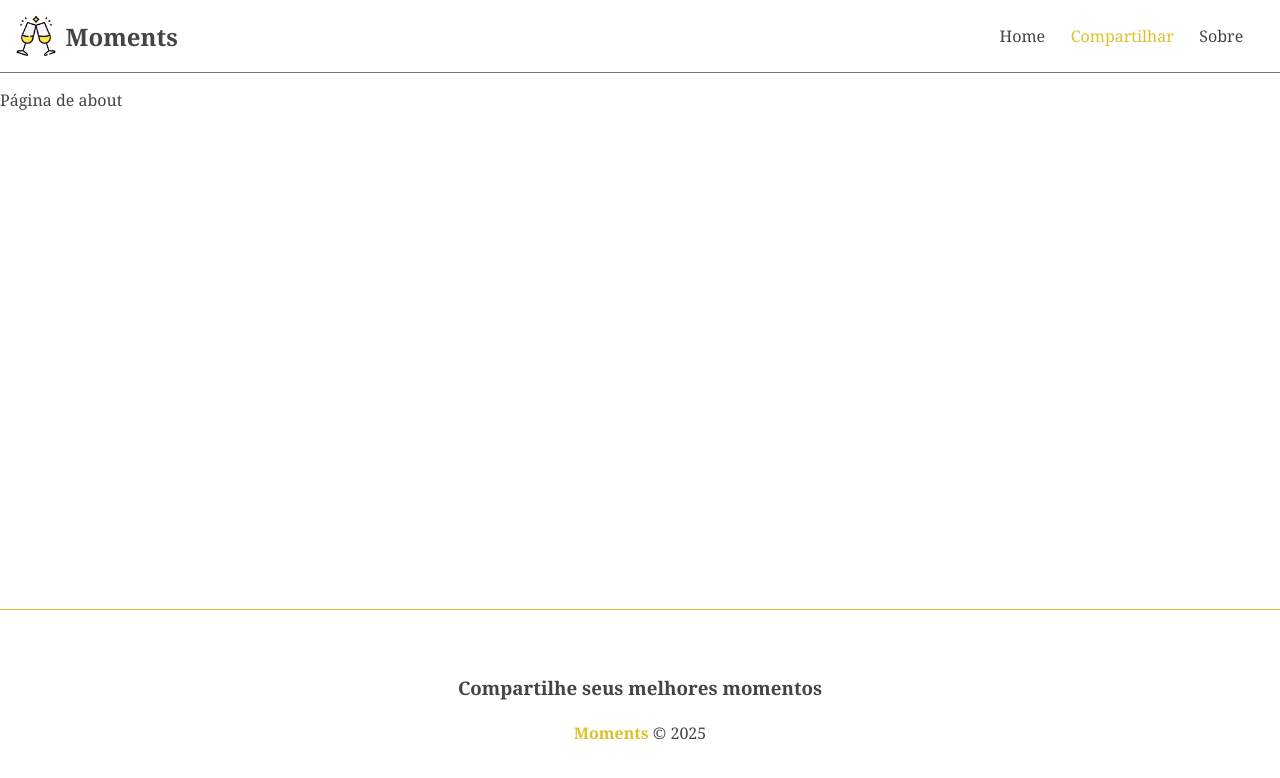
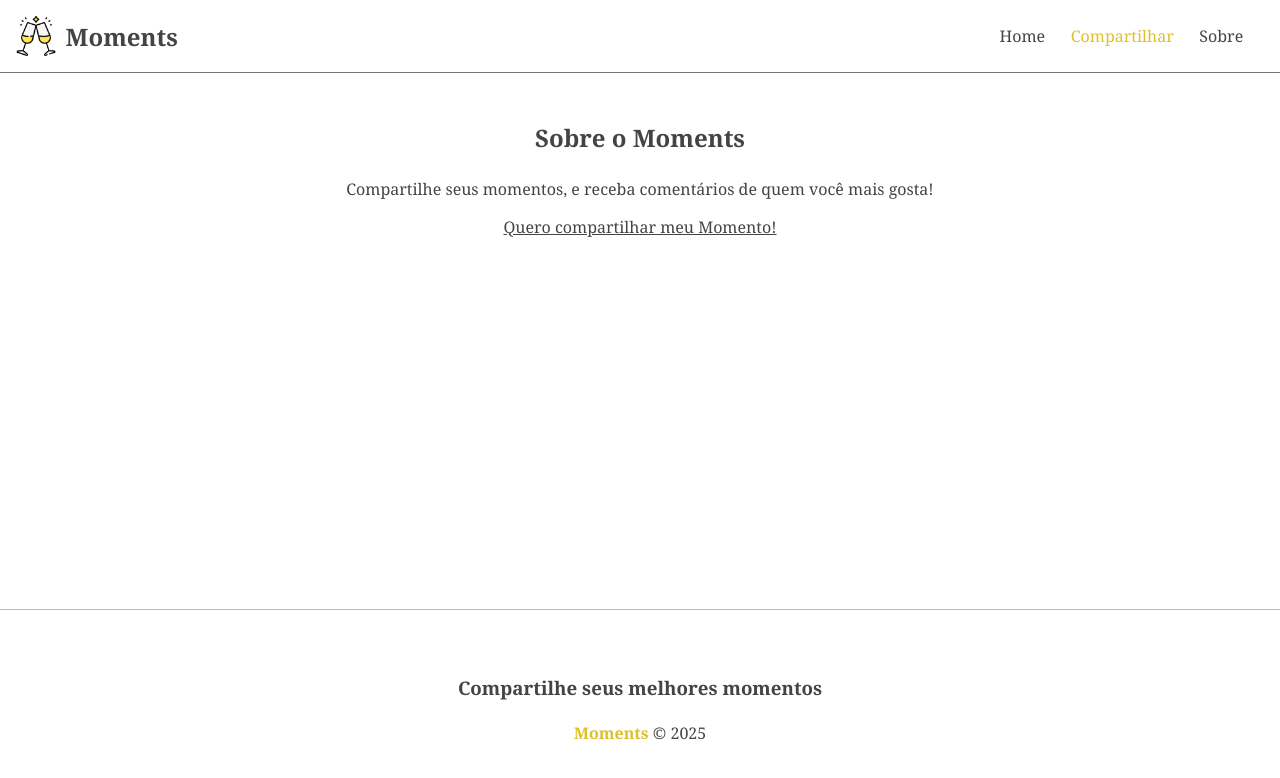
Before and after one commit to GMarcolla/app-moments, an Angular app: page /about in a window 1280 px wide. Shown: the top 778 px of the page. Built offline with nearby package versions, Linux system fonts and the light colour scheme.

Commit message:
Finaliza o componente de mensagens e desenvolve a tela de Sobre]

```diff
--- a/src/app/components/messages/messages.component.html
+++ b/src/app/components/messages/messages.component.html
@@ -1,7 +1,7 @@
 <div class="message" *ngIf="messagesService.message">
   <div class="message-header">
     <h2>Mensagem do sistema:</h2>
-    <button class="clear">
+    <button class="clear" (click)="messagesService.clear()">
       <fa-icon [icon]="faTimes"></fa-icon>
     </button>
   </div>
--- a/src/app/components/pages/about/about.component.css
+++ b/src/app/components/pages/about/about.component.css
@@ -0,0 +1,16 @@
+.about {
+  display: flex;
+  flex-direction: column;
+  align-items: center;
+  justify-content: center;
+  padding: 2em;
+}
+
+h2,
+p {
+  margin-bottom: 1em;
+}
+
+.about a {
+  text-decoration: underline;
+}
--- a/src/app/components/pages/about/about.component.html
+++ b/src/app/components/pages/about/about.component.html
@@ -1 +1,7 @@
-<p>Página de about</p>
+<div class="about">
+  <h2>Sobre o Moments</h2>
+  <p>
+    Compartilhe seus momentos, e receba comentários de quem você mais gosta!
+  </p>
+  <a routerLink="/moments/new">Quero compartilhar meu Momento!</a>
+</div>
--- a/src/app/components/pages/new-moment/new-moment.component.css
+++ b/src/app/components/pages/new-moment/new-moment.component.css
@@ -0,0 +1,9 @@
+h2 {
+  text-align: center;
+  margin-bottom: 1em;
+  font-size: 2.2em;
+}
+
+h2 span {
+  color: #dec129;
+}
--- a/src/app/components/pages/new-moment/new-moment.component.ts
+++ b/src/app/components/pages/new-moment/new-moment.component.ts
@@ -1,5 +1,7 @@
 import { Component, OnInit } from '@angular/core';
+import { Router } from '@angular/router';
 import { Moment } from 'src/app/Moments';
+import { MessagesService } from 'src/app/services/messages.service';
 import { MomentService } from 'src/app/services/moment.service';
 
 @Component({
@@ -10,7 +12,11 @@ import { MomentService } from 'src/app/services/moment.service';
 export class NewMomentComponent implements OnInit {
   btnText = 'Compartilhar';
 
-  constructor(private momentService: MomentService) {}
+  constructor(
+    private momentService: MomentService,
+    private messagesService: MessagesService,
+    private router: Router
+  ) {}
 
   ngOnInit(): void {}
 
@@ -24,5 +30,9 @@ export class NewMomentComponent implements OnInit {
     }
 
     await this.momentService.createMoment(formData).subscribe();
+
+    this.messagesService.add('Momento adicionado com sucesso!');
+
+    this.router.navigate(['/']);
   }
 }
--- a/src/app/services/messages.service.ts
+++ b/src/app/services/messages.service.ts
@@ -7,4 +7,15 @@ export class MessagesService {
   message: string = '';
 
   constructor() {}
+
+  add(message: string): void {
+    this.message = message;
+    setTimeout(() => {
+      this.clear();
+    }, 4000);
+  }
+
+  clear() {
+    this.message = '';
+  }
 }
```
